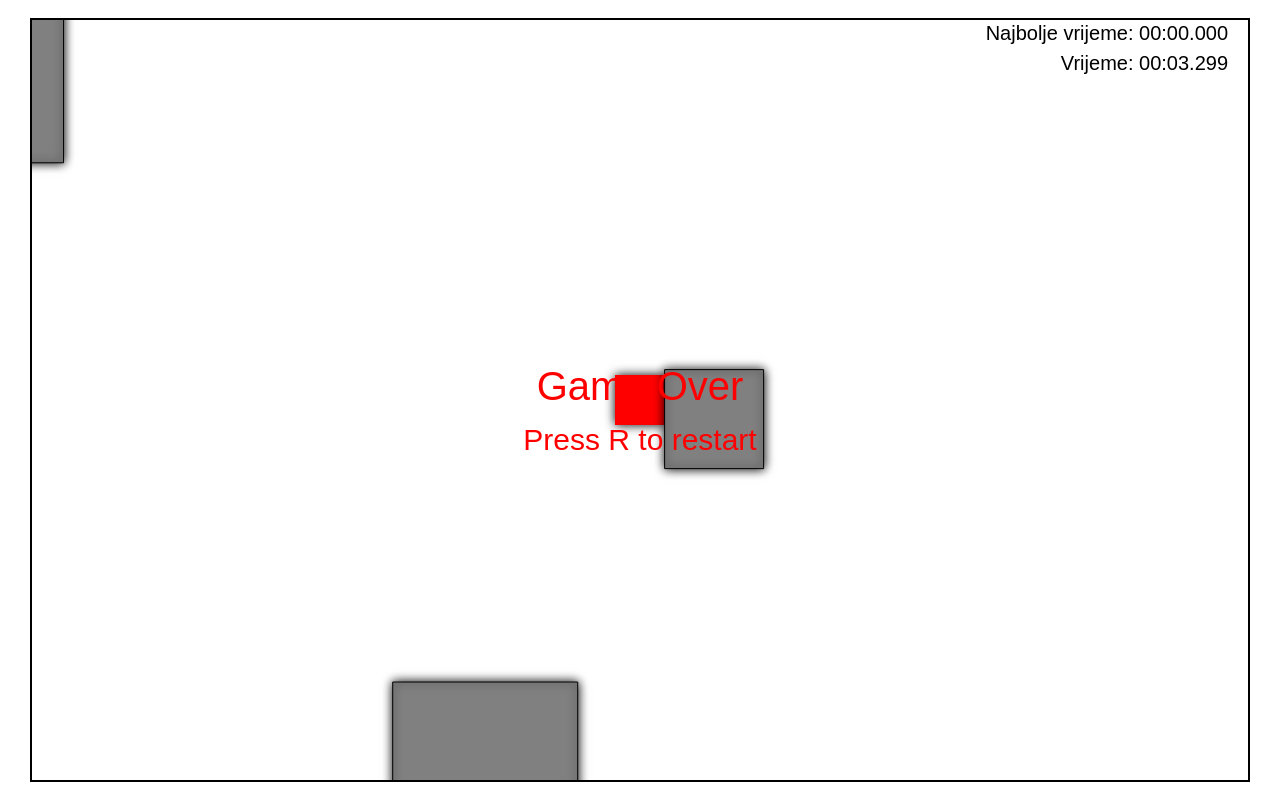
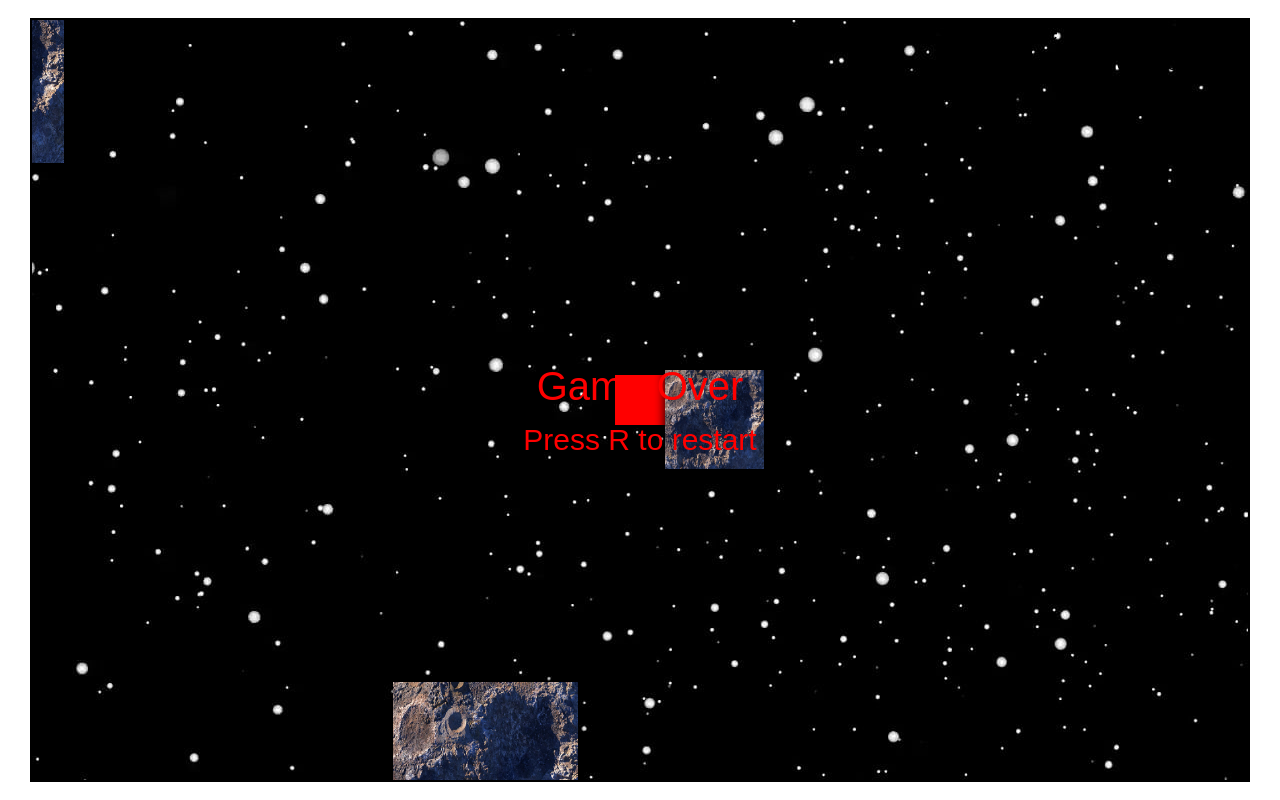
Before and after one commit to brlekmarko/nweb-projekt3, a website: page index.html in a window 1280 px wide. Drawn offline with Linux system fonts and the light colour scheme.

Commit message:
Dodana slika za pozadinu i za asteroide

```diff
--- a/index.html
+++ b/index.html
@@ -18,10 +18,10 @@
                 this.trajectoryY = trajectoryY; // smjerovi kretanja po X i Y osi
                 this.speed = speed;
             }
-            draw(canvas_context){
+            draw(canvas_context, asteroidImg){
                 // crta kvadrat na canvasu
                 canvas_context.beginPath();
-                canvas_context.rect(this.x, this.y, this.size, this.size);
+                canvas_context.drawImage(asteroidImg, this.x, this.y, this.size, this.size);
                 canvas_context.fillStyle = "gray";
                 canvas_context.fill();
                 canvas_context.stroke();
@@ -149,10 +149,10 @@
             return newAsteroids;
         }
 
-        function drawAsteroids(asteroids, context){
+        function drawAsteroids(asteroids, context, asteroidImg){
             // crta sve asteroide iz liste
             for(let i = 0; i < asteroids.length; i++){
-                asteroids[i].draw(context);
+                asteroids[i].draw(context, asteroidImg);
             }
 
         }
@@ -212,14 +212,25 @@
             context.shadowColor = "black";
         }
 
-        function main(){ // glavna funkcija, pokrece igru
+        async function loadImages(){
+            // ucitamo slike
+            let asteroidImg = new Image();
+            asteroidImg.src = "resources/asteroid.png";
+            return asteroidImg;
+        }
+
+        async function main(){ // glavna funkcija, pokrece igru
 
             // ucitamo zvuk za koliziju
-            let collision_audio = new Audio("collision.mp3");
+            let collision_audio = new Audio("resources/collision.mp3");
             collision_audio.volume = 0.4;
+
+            let asteroidImg = await loadImages();
 
             let my_canvas = document.getElementById("my_canvas");
             let my_context = my_canvas.getContext("2d");
+
+            my_canvas.style.backgroundImage = "url('resources/background.jpg')";
             updateCanvasSize(my_canvas, my_context);
 
             // nacrtamo igraca u sredini canvasa
@@ -271,7 +282,7 @@
                 for(let i = 0; i < asteroids.length; i++){
                     asteroids[i].move(my_canvas, asteroids);
                 }
-                drawAsteroids(asteroids, my_context);
+                drawAsteroids(asteroids, my_context, asteroidImg);
 
                 my_context.shadowBlur = 0; // maknemo sjenu za ispis tekstova
                 // kasnije ce se automatski vratiti zbog updateCanvasSize
```
Also changed, not shown: resources/asteroid.png (added), resources/background.jpg (added), 2 other files.
